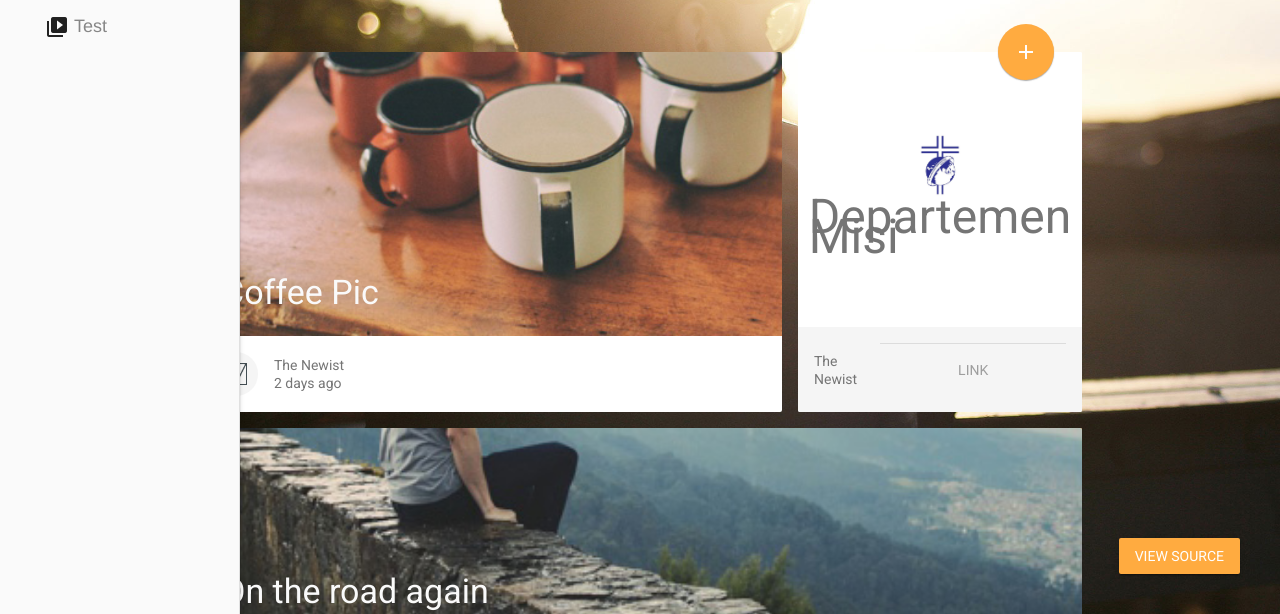
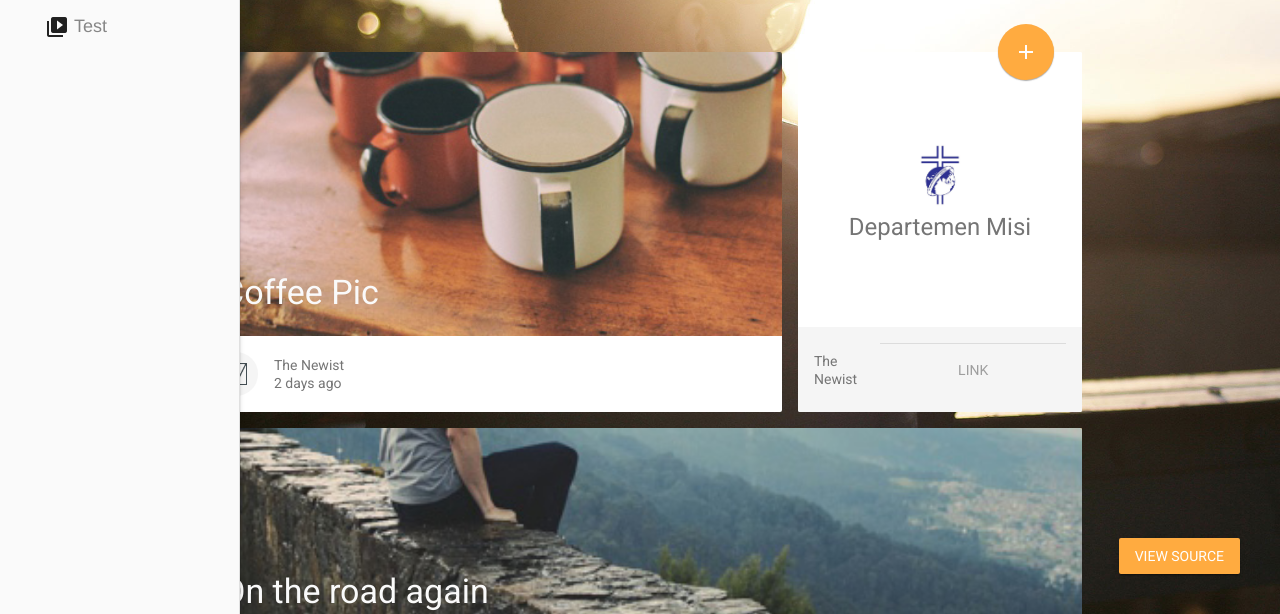
Before and after one commit to ItzClubbyKunz/GSRI, a plain HTML site: page index.html in a window 1280 px wide. Shown: the part 186-800 px from the top of the page. Drawn offline with nearby package versions, Linux system fonts and the light colour scheme.

Commit message:
Update index.html

```diff
--- a/index.html
+++ b/index.html
@@ -113,7 +113,7 @@
             </button>
             <div class="mdl-card__media mdl-color--white mdl-color-text--grey-600">
               <img src="images/images.jpeg">
-              <font size="7">Departemen Misi</font>
+              <font size="5">Departemen Misi</font>
             </div>
             <div class="mdl-card__supporting-text meta meta--fill mdl-color-text--grey-600">
               <div>
```
